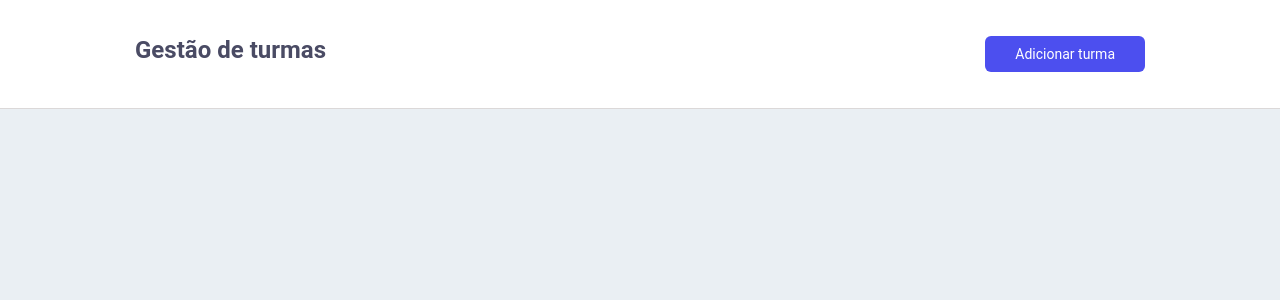
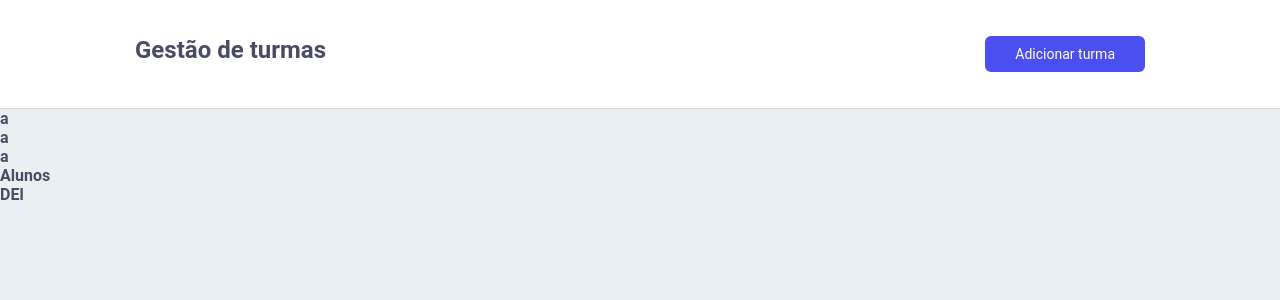
Before and after one commit to edersonrdg/class-manager, a React (Create React App) app in the folder frontend/: page / in a window 1280 px wide. Shown: the top 300 px of the page. Built offline with nearby package versions, Linux system fonts and the light colour scheme.

Commit message:
feat(frontend): class page

```diff
--- a/frontend/src/pages/Classes/index.tsx
+++ b/frontend/src/pages/Classes/index.tsx
@@ -1,8 +1,35 @@
 import React from 'react';
 import Header from '../../components/Header';
 
+import {
+    Container,
+    ClassCard,
+    CardContentContainer,
+    StudentContainer,
+    DeleteClassContainer,
+} from './styles';
+
 const Classes: React.FC = () => {
-    return <Header buttonText="Adicionar turma">Gestão de turmas</Header>;
+    return (
+        <>
+            <Header buttonText="Adicionar turma">Gestão de turmas</Header>
+            <Container>
+                <ClassCard>
+                    <CardContentContainer>
+                        <h4>a</h4>
+                        <h4>a</h4>
+                        <h4>a</h4>
+                    </CardContentContainer>
+                    <StudentContainer>
+                        <h4>Alunos</h4>
+                    </StudentContainer>
+                    <DeleteClassContainer>
+                        <h4>DEl</h4>
+                    </DeleteClassContainer>
+                </ClassCard>
+            </Container>
+        </>
+    );
 };
 
 export default Classes;
--- /dev/null
+++ b/frontend/src/pages/Classes/styles.ts
@@ -0,0 +1,11 @@
+import styled from 'styled-components';
+
+export const Container = styled.div``;
+
+export const ClassCard = styled.div``;
+
+export const CardContentContainer = styled.div``;
+
+export const StudentContainer = styled.div``;
+
+export const DeleteClassContainer = styled.div``;
```
